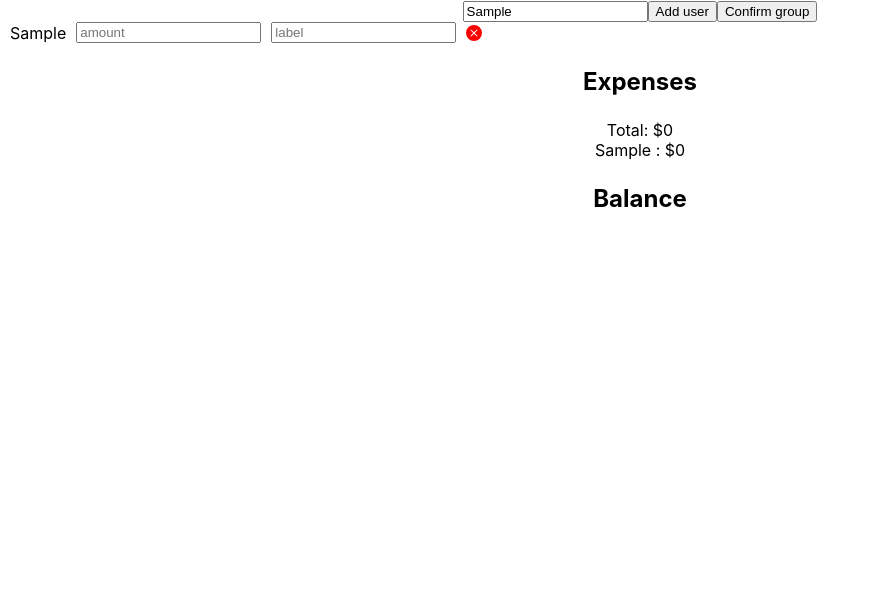
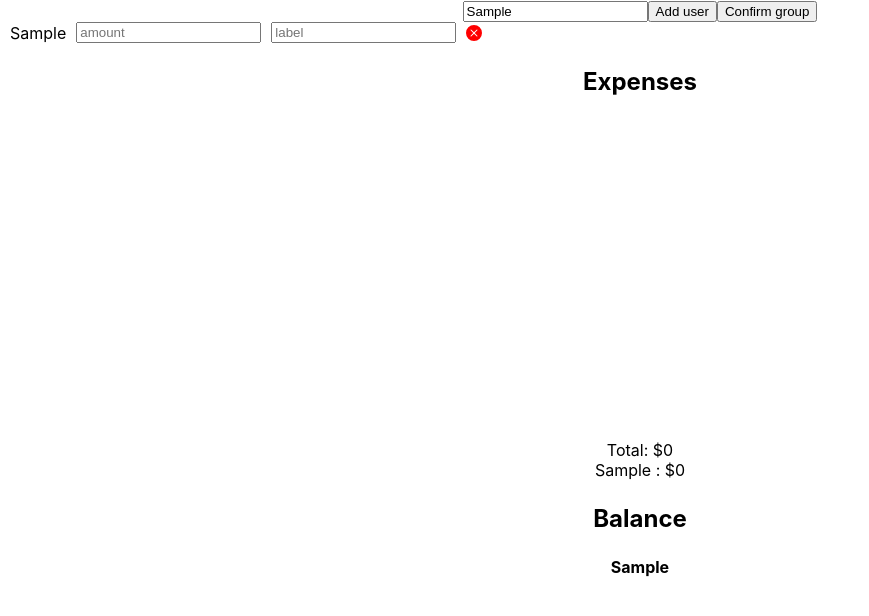
Before and after one commit to SagTheo/splitCosts, a React (Create React App) app: page / in a window 1280 px wide. Both pictures are taken after typing "Sample" into the empty fields and a click on the button "Add user". Shown: the top 616 px of the page, without its empty margins (0-869 px from the left). Built offline with nearby package versions, Linux system fonts and the light colour scheme.

Commit message:
improved styling of debt item + added scroll for expenses

```diff
--- a/src/App.css
+++ b/src/App.css
@@ -15,4 +15,11 @@
 
 .expenses {
   margin-bottom: 20px;
+  height: 300px;
+  overflow: scroll;
 }
+
+.debtContainer {
+  display: flex;
+  justify-content: space-around;
+}
--- a/src/App.js
+++ b/src/App.js
@@ -150,8 +150,9 @@ function App() {
         }
       </div>
 
+      <div>
+        <p className='title'>Expenses</p>
         <div className='expenses'>
-        <p className='title'>Expenses</p>
           {
             allExpenses.map((expense, index) => {
               return (
@@ -162,6 +163,7 @@ function App() {
               )
             })
           }
+        </div>
       </div>
 
       <span>Total: ${total}</span>
@@ -181,6 +183,7 @@ function App() {
 
       <div className='balance'>
         <p className='title'>Balance</p>
+        <div className='debtContainer'>
           {
             allDebts.map((debt, index) => {
               return (
@@ -193,6 +196,7 @@ function App() {
           }
         </div>
       </div>
+    </div>
   );
 }
 
--- a/src/components/DebtItem.js
+++ b/src/components/DebtItem.js
@@ -1,12 +1,15 @@
 import React from 'react'
+import { formatName } from '../functions'
+import styles from '../css/DebtItem.module.css'
 
 const DebtItem = ({ userInDebt, owes }) => {
   return (
     <div>
+        <span className={styles.userInDebt}>{formatName(userInDebt)}</span>
         {
             owes.map((userToPayBack, index) => {
                 return(
-                    <p key={index}>{userInDebt} owes ${userToPayBack.amount} to {userToPayBack.to}</p>
+                    <p key={index}>to {formatName(userToPayBack.to)}: ${userToPayBack.amount}</p>
                 )
             })
         }
--- /dev/null
+++ b/src/css/DebtItem.module.css
@@ -0,0 +1,3 @@
+.userInDebt {
+    font-weight: bold;
+}
```
Also changed, not shown: todo.txt. Lines whose indentation alone changed are shown as unchanged.
